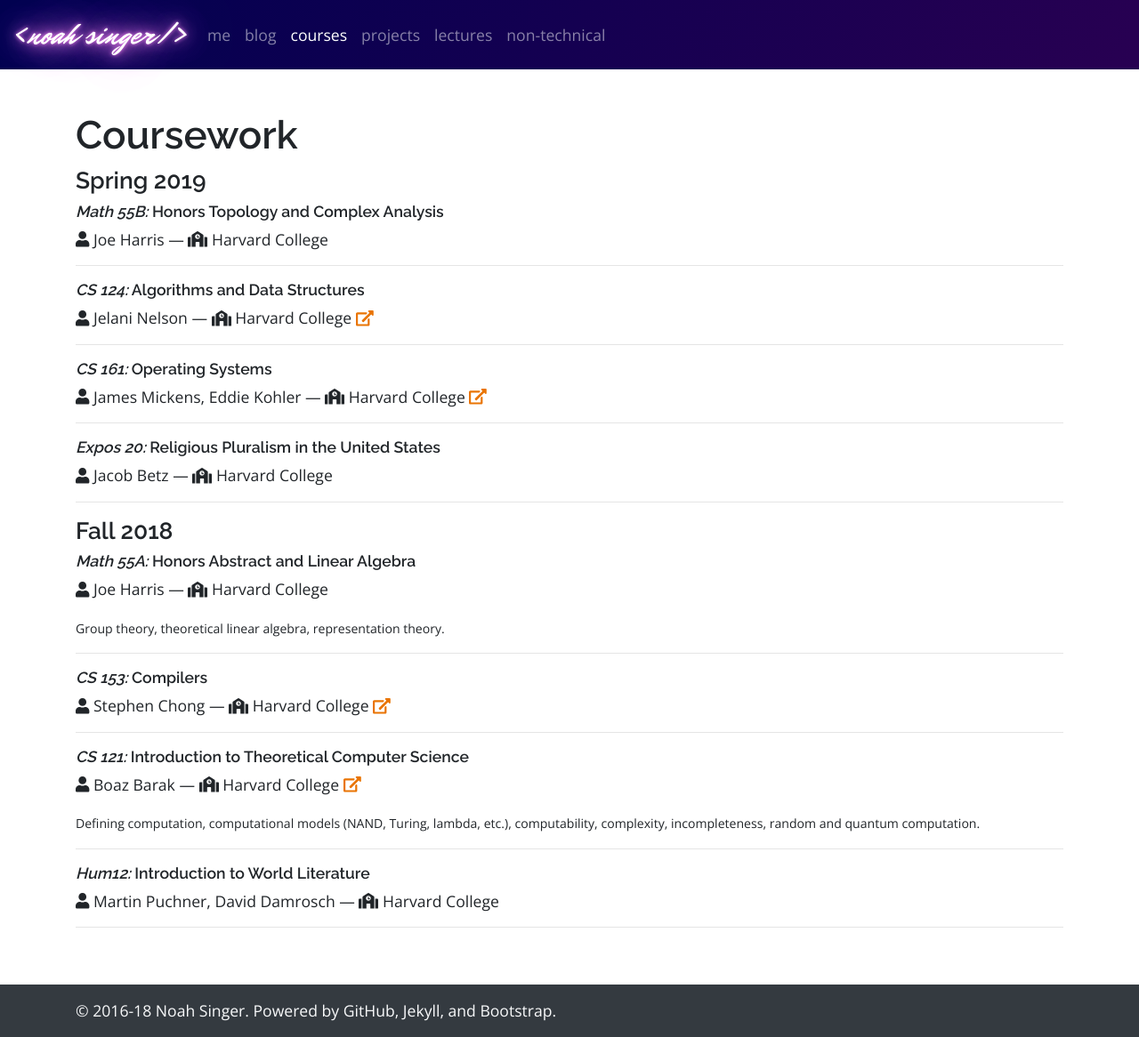
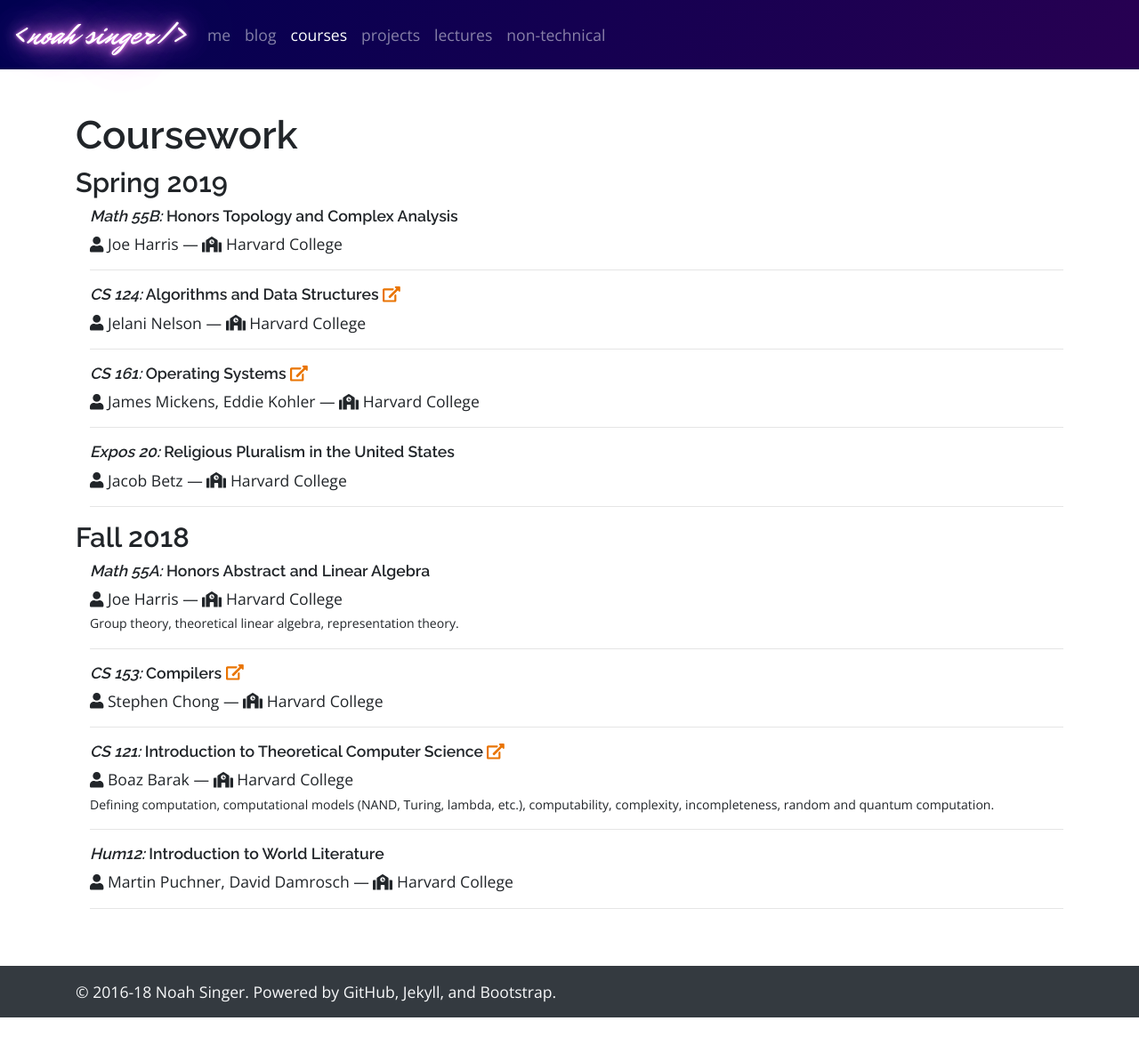
Before and after one commit to singerng/noahsinger.org, a Jekyll site: the page built from courses/index.md, in a window 1280 px wide. Shown: the whole page at 89% size. Built offline with Jekyll 4.4.1, drawn with Linux system fonts in a browser that asks for light colours; nearby versions of some CDN libraries; after the commit the page ends 1144 px from its top, so only the background shows below that.

Commit message:
slightly restyled courses

```diff
--- a/courses/index.md
+++ b/courses/index.md
@@ -7,13 +7,14 @@ layout: default
 # Coursework
 
 {% for term in site.data.courses %}
-<h4>{{ term.term }}</h4>
+<h3>{{ term.term }}</h3>
 
+<div class="ml-3">
 {% for course in term.courses %}
-  <h6><em>{{ course.code }}:</em> {{ course.title }}</h6>
+  <h6><em>{{ course.code }}:</em> {{ course.title }} {% if course.site %}<a href="{{ course.site }}" target="_blank"><i class="fas fa-external-link-alt"></i></a>{% endif %}</h6>
   <i class="fas fa-user"></i> {{ course.instructor }} &mdash; <i class="fas fa-school"></i> {{ course.institution }}
-  {% if course.site %}<a href="{{ course.site }}" target="_blank"><i class="fas fa-external-link-alt"></i></a>{% endif %}
   <p><small>{{ course.content }}</small></p>
   <hr/>
 {% endfor %}
+</div>
 {% endfor %}
```
